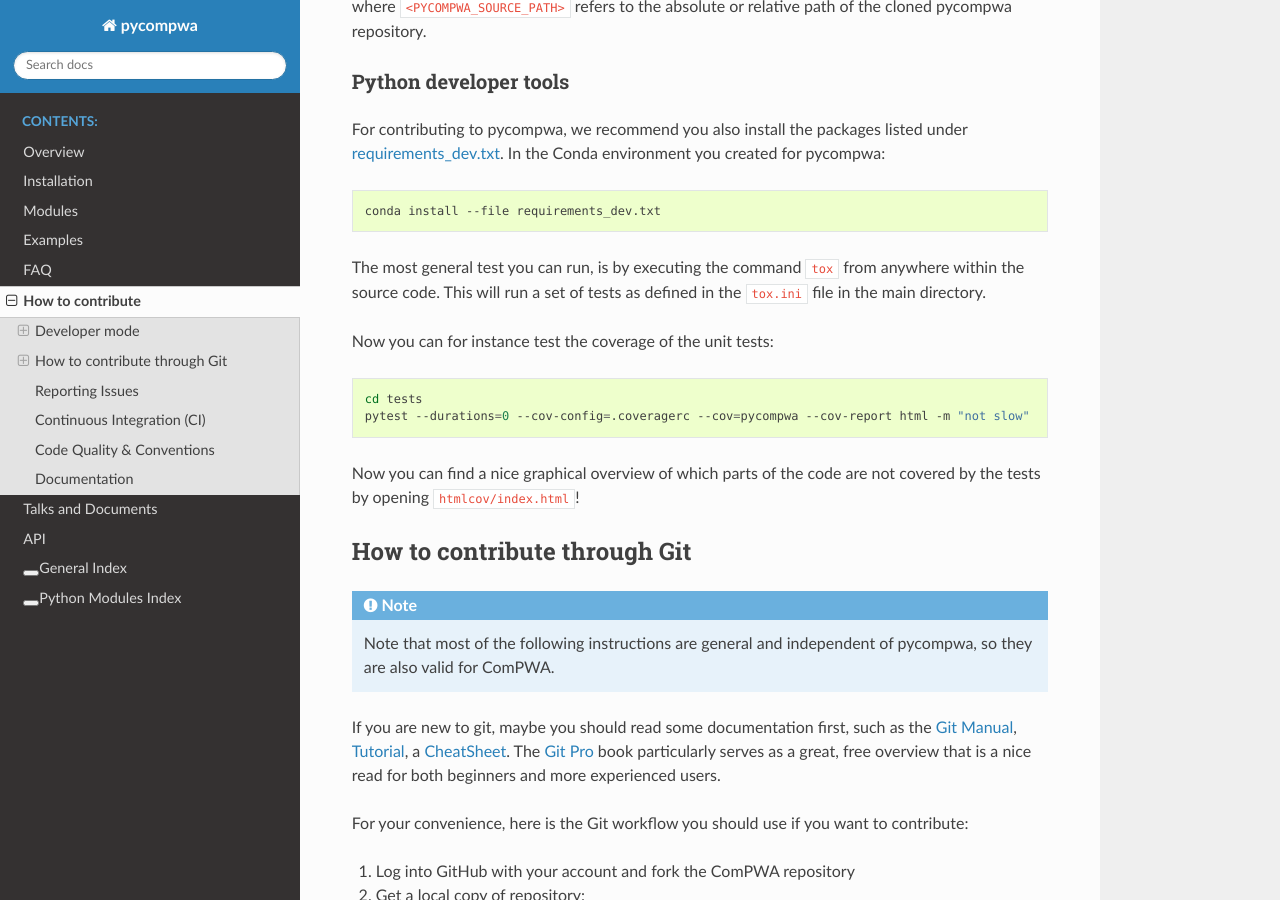
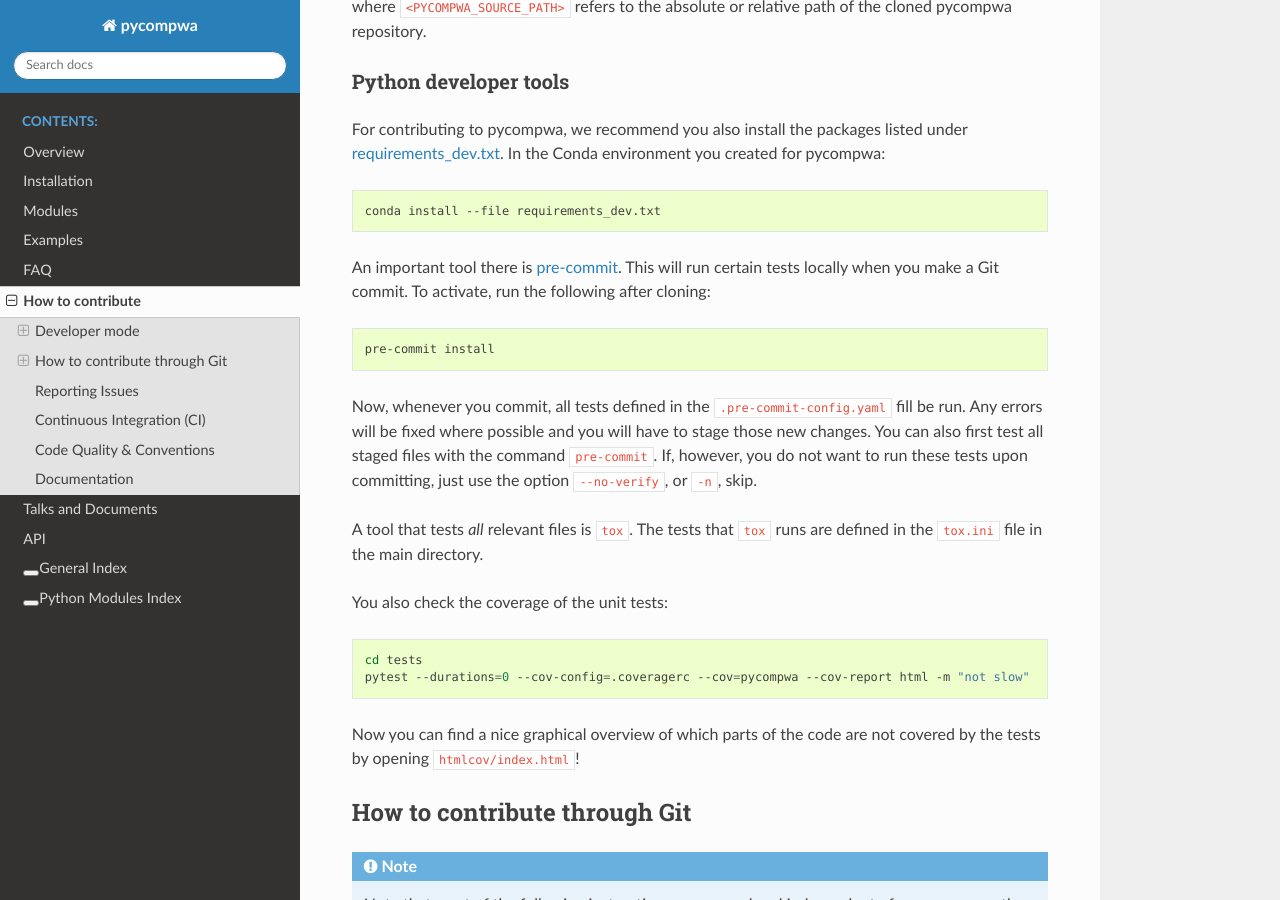
Before and after one commit to ComPWA/pycompwa, a Sphinx documentation site: the page built from doc/source/contribute.rst, in a window 1280 px wide and 900 px high, scrolled down 1138 px. Built offline with Sphinx 7.4.7 and the Read the Docs theme 2.0.0, drawn with Linux system fonts in a browser that asks for light colours; pages that are not in the unit, such as notebooks, are missing from menus.

Commit message:
ci: add pre-commit file and instructions (#64)

```diff
--- a/doc/source/contribute.rst
+++ b/doc/source/contribute.rst
@@ -74,11 +74,24 @@
 
   conda install --file requirements_dev.txt
 
-The most general test you can run, is by executing the command ``tox`` from
-anywhere within the source code. This will run a set of tests as defined in the
-``tox.ini`` file in the main directory.
+An important tool there is `pre-commit <https://pre-commit.com/>`__. This will
+run certain tests locally when you make a Git commit. To activate, run the
+following after cloning:
 
-Now you can for instance test the coverage of the unit tests:
+.. code-block:: shell
+
+  pre-commit install
+
+Now, whenever you commit, all tests defined in the ``.pre-commit-config.yaml``
+fill be run. Any errors will be fixed where possible and you will have to stage
+those new changes. You can also first test all staged files with the command
+``pre-commit``. If, however, you do not want to run these tests upon
+committing, just use the option ``--no-verify``, or ``-n``, skip.
+
+A tool that tests *all* relevant files is ``tox``. The tests that ``tox`` runs
+are defined in the ``tox.ini`` file in the main directory.
+
+You also check the coverage of the unit tests:
 
 .. code-block:: shell
 
--- a/requirements_dev.txt
+++ b/requirements_dev.txt
@@ -1,6 +1,7 @@
 autopep8
 doc8
 flake8
+pre-commit
 pylint
 pytest
 pytest-cov
```
Also changed, not shown: .pre-commit-config.yaml (added).
